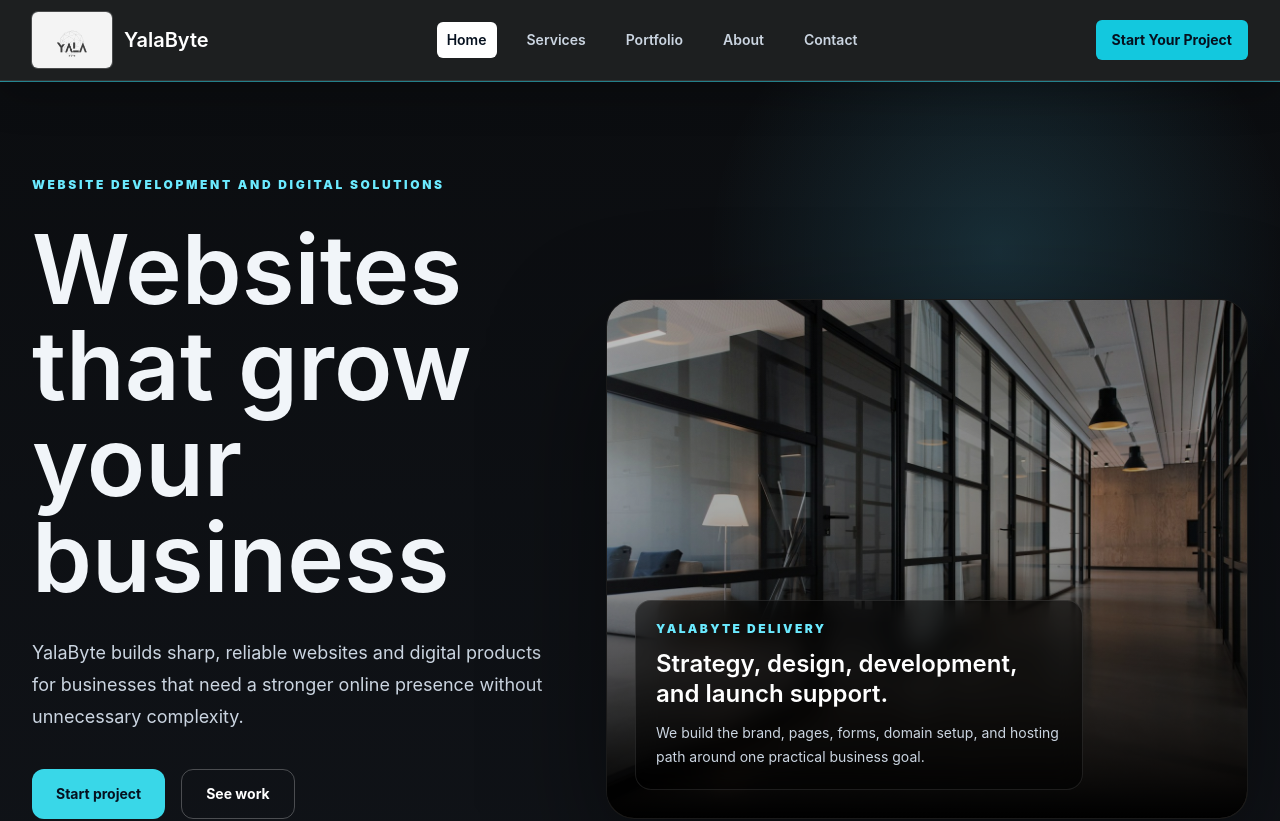
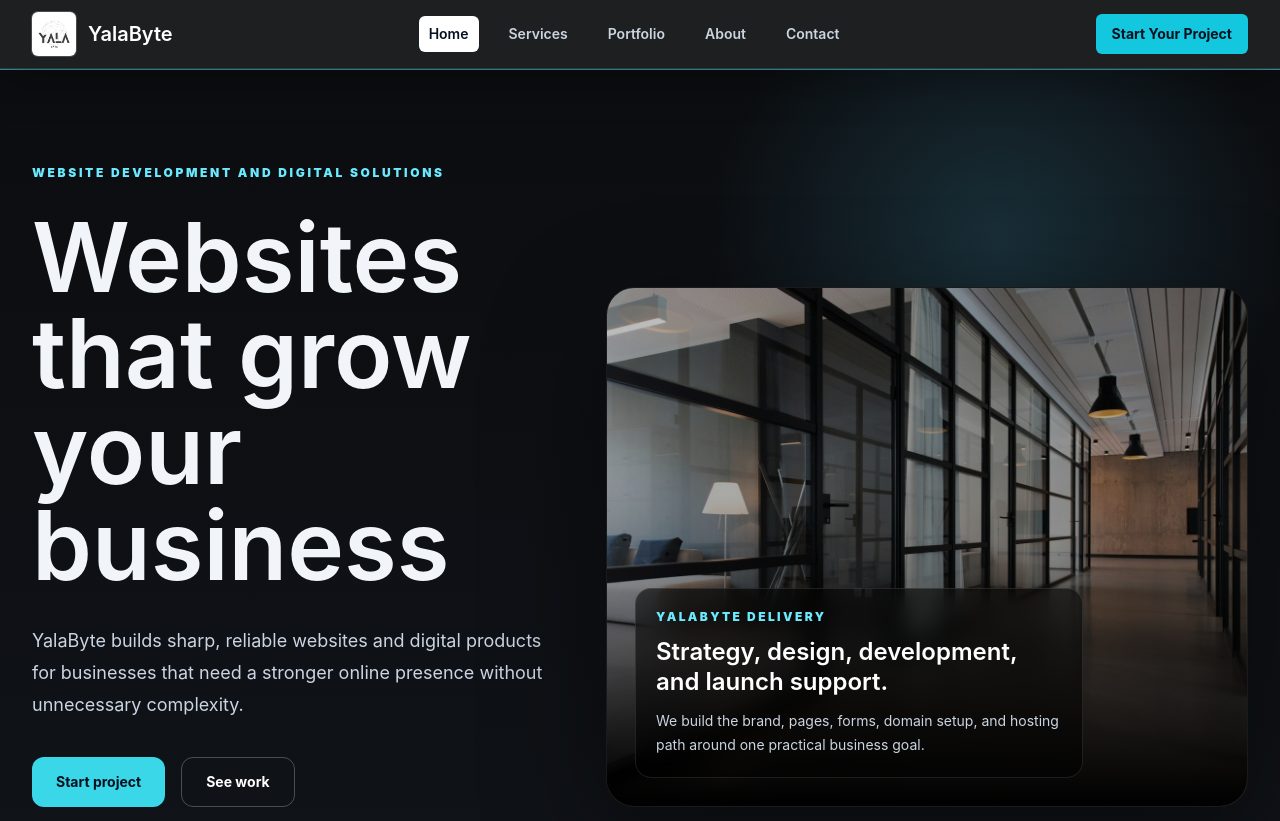
Before and after one commit to SalinBajra/yalabytee, a React (Vite) app in the folder frontend/: page / in a window 1280 px wide. Shown: the top 821 px of the page. Built offline with nearby package versions, Linux system fonts and the light colour scheme.

Commit message:
Logo Fix

```diff
--- a/frontend/src/components/BrandLogo.jsx
+++ b/frontend/src/components/BrandLogo.jsx
@@ -3,8 +3,8 @@
 
   return (
     <span className="flex items-center gap-3">
-      <span className={`grid h-14 w-20 place-items-center overflow-hidden rounded-md ${isDark ? 'bg-white/95' : 'bg-white'} ring-1 ${isDark ? 'ring-white/20' : 'ring-slate-200'}`}>
-        <img src="/images/yalabyte-logo-transparent.png" alt="YalaByte logo" className="h-16 w-20 object-contain" />
+      <span className={`grid h-11 w-11 place-items-center rounded-md ${isDark ? 'bg-white' : 'bg-navy-950'} ring-1 ${isDark ? 'ring-white/20' : 'ring-slate-200'}`}>
+        <img src="/images/yalabyte-logo-mark.png" alt="YalaByte logo" className="h-9 w-9 object-contain" />
       </span>
       <span className={`text-xl font-semibold tracking-normal ${isDark ? 'text-white' : 'text-navy-950'}`}>YalaByte</span>
     </span>
```
Also changed, not shown: frontend/public/images/yalabyte-logo-mark.png (added).
